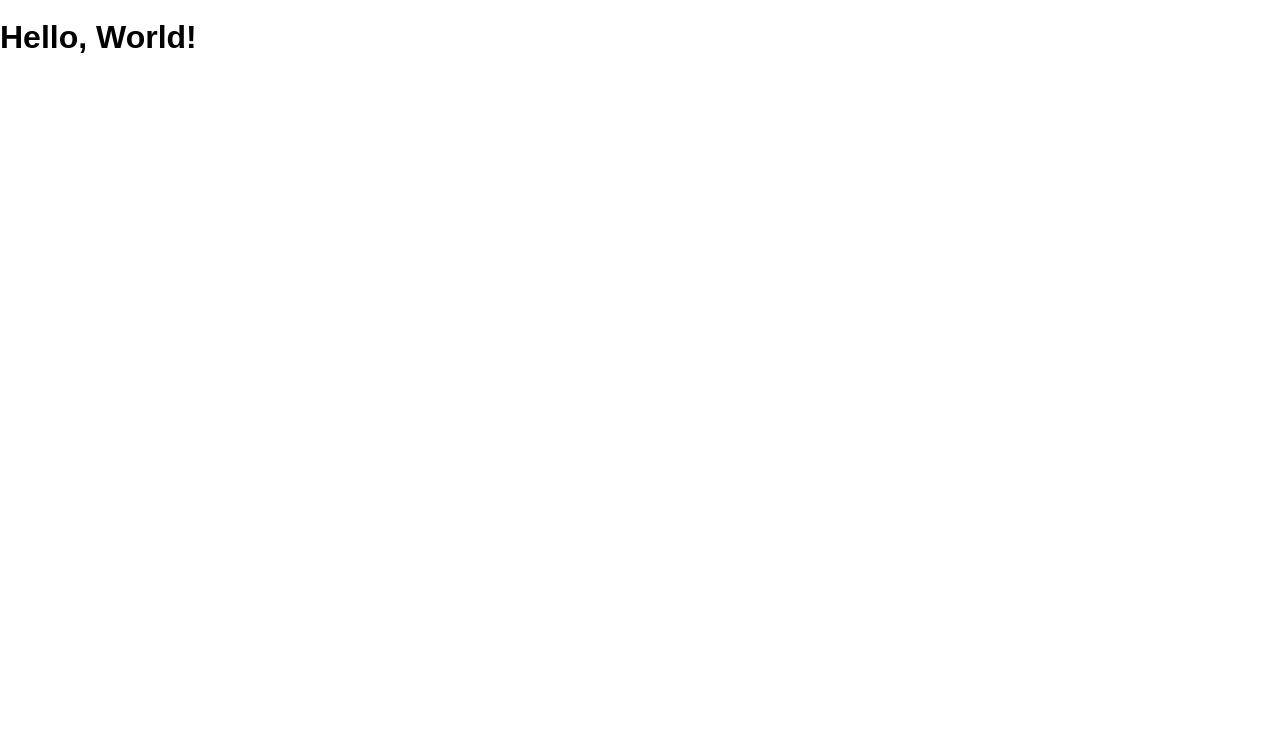
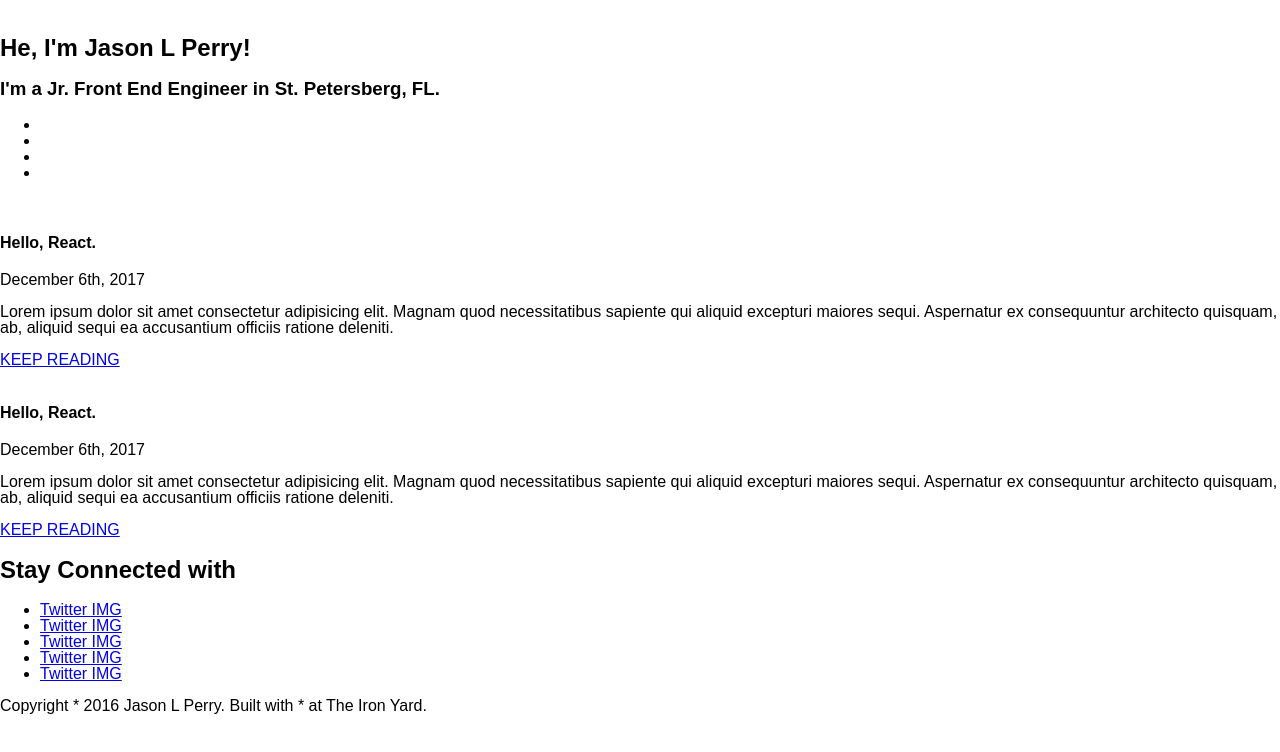
Before and after one commit to NickRyanWeber/portfolio-1, a website: page public/index.html in a window 1280 px wide. Drawn offline with Linux system fonts and the light colour scheme.

Commit message:
content added

```diff
--- a/public/index.html
+++ b/public/index.html
@@ -8,6 +8,78 @@
     <link rel="stylesheet" href="/screen.css">
   </head>
   <body>
-    <h1 class='hello-world'>Hello, World!</h1>
+    <!-- Header Area -->
+    <header>
+      <img class="profile-img" src="" alt="">
+      <section class="quote-bubble">
+        <h1>He, I'm Jason L Perry!</h1>
+        <h3>I'm a Jr. Front End Engineer in St. Petersberg, FL.</h2>
+      </section>
+      <ul>
+        <li>
+          <img class="thumbnail" src="" alt="">
+        </li>
+        <li>
+          <img class="thumbnail" src="" alt="">
+        </li>
+        <li>
+          <img class="thumbnail" src="" alt="">
+        </li>
+        <li>
+          <img class="thumbnail" src="" alt="">
+        </li>
+      </ul>
+    </header>
+    <!-- Projects Area -->
+    <main>
+      <section>
+        <article>
+          <header>
+            <img src="" alt="">
+          </header>
+          <section>
+            <h4>Hello, React.</h4>
+            <p>December 6th, 2017</p>
+          </section>
+            <p>Lorem ipsum dolor sit amet consectetur adipisicing elit. Magnam quod necessitatibus sapiente qui aliquid excepturi maiores sequi. Aspernatur ex consequuntur architecto quisquam, ab, aliquid sequi ea accusantium officiis ratione deleniti.</p>
+          <a href="#">KEEP READING</a>
+        </article>
+        <article>
+            <header>
+              <img src="" alt="">
+            </header>
+            <section>
+              <h4>Hello, React.</h4>
+              <p>December 6th, 2017</p>
+            </section>
+              <p>Lorem ipsum dolor sit amet consectetur adipisicing elit. Magnam quod necessitatibus sapiente qui aliquid excepturi maiores sequi. Aspernatur ex consequuntur architecto quisquam, ab, aliquid sequi ea accusantium officiis ratione deleniti.</p>
+            <a href="#">KEEP READING</a>
+          </article>
+      </section>
+    </main>
+    <!-- Footer -->
+    <footer>
+      <section>
+        <h2>Stay Connected with </h2>
+        <ul>
+          <li>
+            <a href="#"><img src="" alt="">Twitter IMG</a>
+          </li>
+          <li>
+            <a href="#"><img src="" alt="">Twitter IMG</a>
+          </li>
+          <li>
+            <a href="#"><img src="" alt="">Twitter IMG</a>
+          </li>
+          <li>
+            <a href="#"><img src="" alt="">Twitter IMG</a>
+          </li>
+          <li>
+            <a href="#"><img src="" alt="">Twitter IMG</a>
+          </li>
+        </ul>
+      </section>
+      <p>Copyright * 2016 Jason L Perry. Built with * at The Iron Yard.</p>
+    </footer>
   </body>
 </html>
```
Also changed, not shown: public/images/bomb-sniffer (1).png (added), public/images/code.png (added), public/images/make-it-rain.png (added), public/images/one-list.png (added), public/images/react.png (added), public/images/sensei-sense.png (added), public/images/sliced/bomb-sniffer.png (added), public/images/sliced/make-it-rain.png (added), public/images/sliced/one-list.png (added), public/images/sliced/sensei-sense.png (added), public/images/space.png (added).
